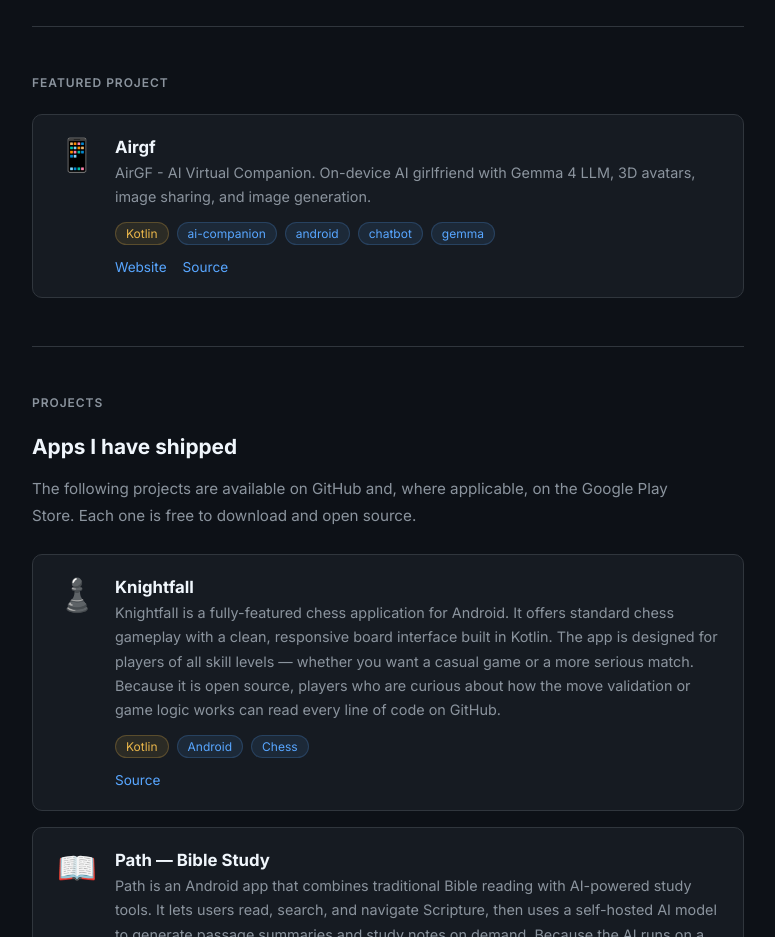
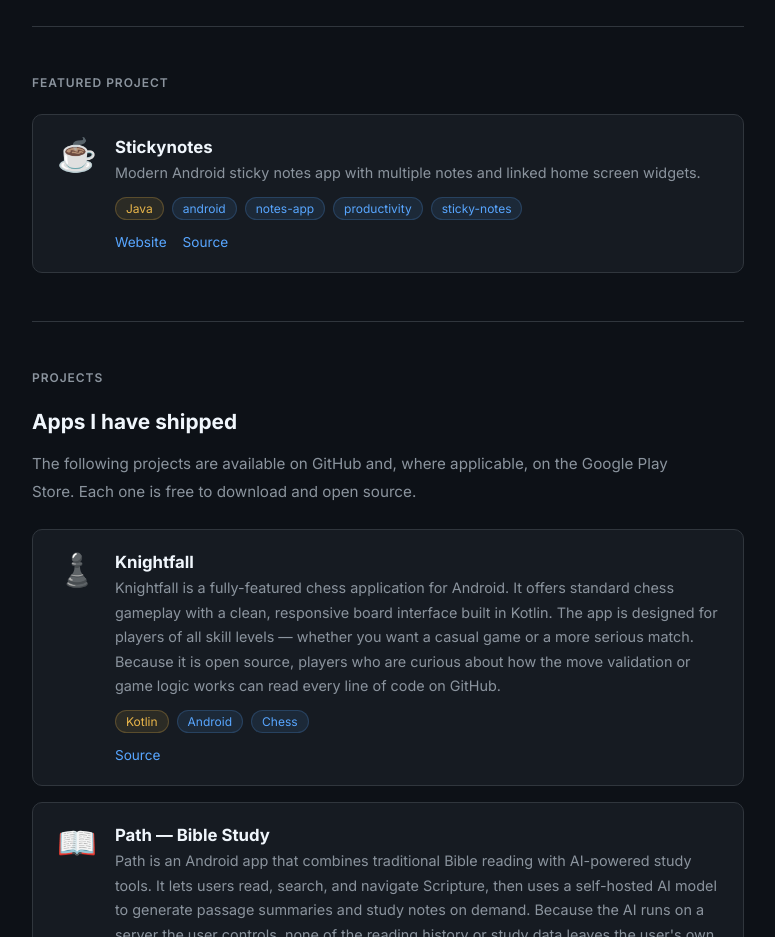
Before and after one commit to chartmann1590/chartmann1590.github.io, a plain HTML site: page index.html in a window 1280 px wide. Shown: the part 1900-2837 px from the top of the page, without its empty margins (252-1027 px from the left). Drawn offline with Linux system fonts and the light colour scheme.

Commit message:
chore: rotate featured project [skip ci]

```diff
--- a/index.html
+++ b/index.html
@@ -390,20 +390,20 @@
       <div class="projects">
         <!-- FEATURED_START -->
         <div class="project-card">
-          <div class="project-icon">📱</div>
+          <div class="project-icon">☕</div>
           <div class="project-body">
-            <div class="project-name">Airgf</div>
-            <div class="project-desc">AirGF - AI Virtual Companion. On-device AI girlfriend with Gemma 4 LLM, 3D avatars, image sharing, and image generation.</div>
+            <div class="project-name">Stickynotes</div>
+            <div class="project-desc">Modern Android sticky notes app with multiple notes and linked home screen widgets.</div>
             <div class="project-tags">
-              <span class="tag  gold">Kotlin</span>
-              <span class="tag">ai-companion</span>
+              <span class="tag  gold">Java</span>
               <span class="tag">android</span>
-              <span class="tag">chatbot</span>
-              <span class="tag">gemma</span>
+              <span class="tag">notes-app</span>
+              <span class="tag">productivity</span>
+              <span class="tag">sticky-notes</span>
             </div>
             <div class="project-links">
-              <a href="https://chartmann1590.github.io/airgf/">Website</a>
-              <a href="https://github.com/chartmann1590/airgf">Source</a>
+              <a href="https://chartmann1590.github.io/StickyNotes/">Website</a>
+              <a href="https://github.com/chartmann1590/StickyNotes">Source</a>
             </div>
           </div>
         </div>
```
